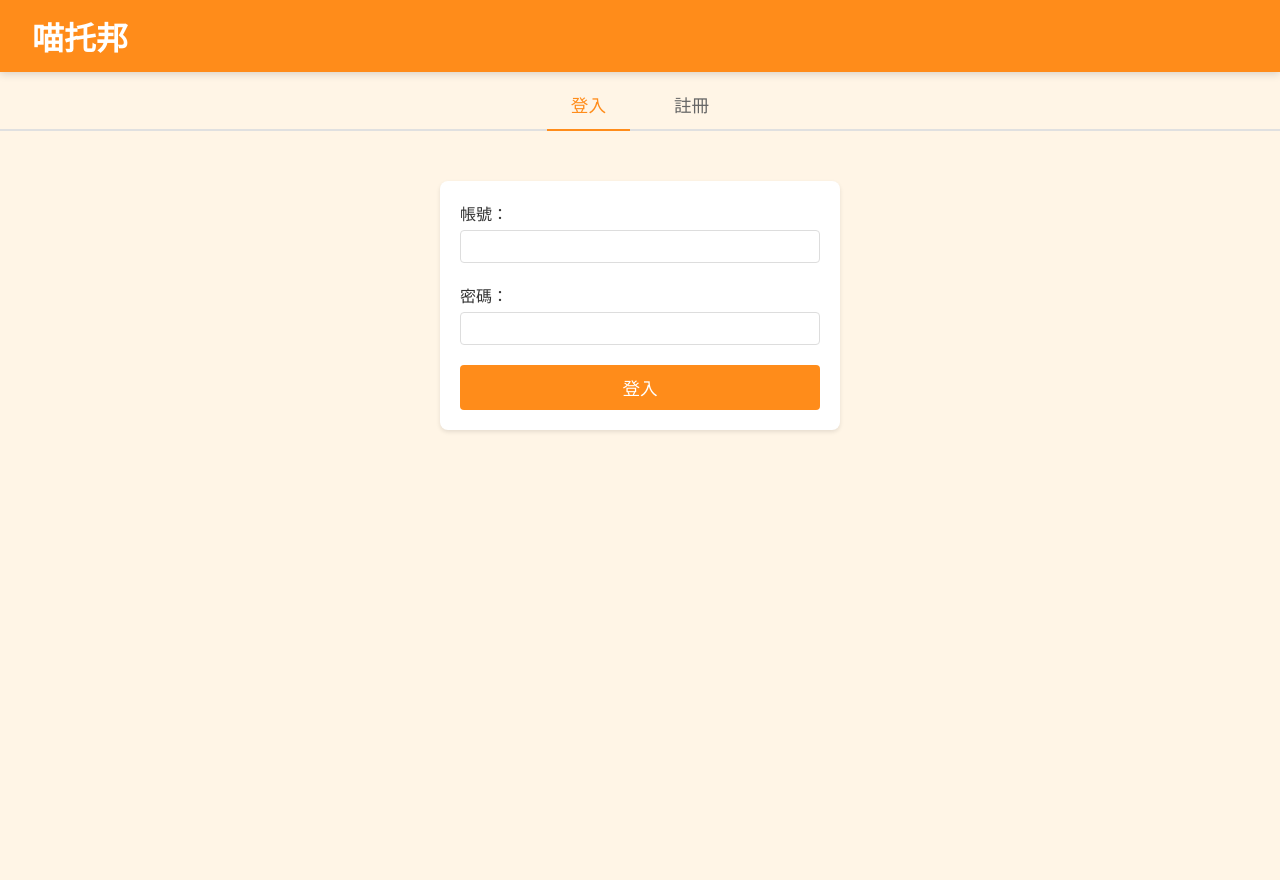
After one commit to xinchen-8/Meowtopia, a Flask app: page /login_signUp in a window 1280 px wide. The commit adds this page. Run offline with Flask 3, Linux system fonts and the light colour scheme; parts of the project's set-up code (start-up, migrations or seed data) failed here and were passed over.

Commit message:
update home page & login/signUp page

```diff
--- a/app.py
+++ b/app.py
@@ -69,32 +69,31 @@ class Adoption(db.Model):
 def home():
     return render_template('index.html')
 
-# 登入
-@app.route('/login', methods=['GET', 'POST'])
-def login():
-    if request.method == 'POST':
+# 登入和註冊
+@app.route('/login_signUp', methods=['GET', 'POST'])
+def login_signUp():
+    tab = request.args.get('tab', 'login')  # 默認顯示登入表單
+
+    if tab == 'login' and request.method == 'POST':
+        # 登入邏輯
         user = User.query.filter_by(username=request.form['username']).first()
         if user and user.check_password(request.form['password']):
             login_user(user)
             return redirect(url_for('dashboard'))
-        flash('Invalid username or password')
-    return render_template('login.html')
+        flash('無效的用戶名或密碼')
 
-# 註冊
-@app.route('/register', methods=['GET', 'POST'])
-def register():
-    if request.method == 'POST':
+    elif tab == 'signup' and request.method == 'POST':
+        # 註冊邏輯
         user = User(
             username=request.form['username'],
-            age=request.form['age'],
-            gender=request.form['gender'],
             contact=request.form['contact']
         )
         user.set_password(request.form['password'])
         db.session.add(user)
         db.session.commit()
-        return redirect(url_for('login'))
-    return render_template('register.html')
+        return redirect(url_for('login_signUp', tab='login'))
+
+    return render_template('login_signUp.html', tab=tab)
 
 # 登出路由
 @app.route('/logout')
--- a/static/styles.css
+++ b/static/styles.css
@@ -1,149 +1,251 @@
 :root {
-    --primary: #4A90E2;
-    --secondary: #6c757d;
-    --success: #28a745;
-    --background: #f8f9fa;
-    --text: #333;
+    --primary: #ff8c1a;
+    --primary-dark: #ff6600;
+    --text-light: #FFE4B5;
+    --background: #fff5e6;
 }
 
+/* 重置所有元素的預設樣式 */
 * {
     margin: 0;
     padding: 0;
     box-sizing: border-box;
 }
 
+/* 網站基礎樣式設定 */
 body {
-    font-family: 'Microsoft JhengHei', sans-serif;
-    line-height: 1.6;
-    background: var(--background);
+    font-family: "Microsoft JhengHei", Arial, sans-serif;
+    background-color: var(--background);
+    min-height: 100vh;
 }
 
-.navbar {
-    background: white;
-    box-shadow: 0 2px 4px rgba(0,0,0,0.1);
+/* 頂部導航欄樣式 */
+.header {
+    background-color: var(--primary);
+    padding: 0.8rem 2rem;
+    box-shadow: 0 2px 8px rgba(0,0,0,0.15);
+    display: flex;
+    justify-content: space-between;
+    align-items: center;
     position: fixed;
+    top: 0;
     width: 100%;
-    top: 0;
     z-index: 1000;
 }
 
-.nav-container {
-    max-width: 1200px;
-    margin: 0 auto;
-    padding: 1rem;
-    display: flex;
-    justify-content: space-between;
-    align-items: center;
+/* 網站 Logo 樣式 */
+.logo {
+    color: white;
+    font-size: 2rem;
+    font-weight: bold;
+    text-decoration: none;  /* 去掉下劃線 */
+    transition: transform 0.3s;
 }
 
-.nav-links a {
-    color: var(--text);
-    text-decoration: none;
-    margin-left: 1.5rem;
-    transition: color 0.3s;
+.logo:hover {
+    transform: scale(1.05);
 }
 
-.nav-links a:hover {
+/* 首頁登入/註冊按鈕區域樣式 */
+.auth-buttons {
+    display: flex;
+    gap: 1.2rem;
+}
+
+.auth-buttons a {
+    text-decoration: none;
+    color: white;
+    padding: 0.6rem 1.2rem;
+    border: 2px solid white;
+    border-radius: 25px;
+    transition: all 0.3s;
+    font-weight: 500;
+}
+
+.auth-buttons a:hover {
+    background: white;
     color: var(--primary);
 }
 
+/* Hero 區域樣式 - 網站主要視覺焦點 */
 .hero {
-    height: 60vh;
-    background: linear-gradient(rgba(0,0,0,0.5), rgba(0,0,0,0.5)), url('/static/images/hero-bg.jpg');
-    background-size: cover;
-    background-position: center;
+    height: 100vh;
+    background: linear-gradient(rgba(255,140,26,0.3), rgba(255,140,26,0.3)),
+                url("images/cat.jpg") center/cover;
     display: flex;
     align-items: center;
     justify-content: center;
     text-align: center;
-    color: white;
-    margin-top: 60px;
-}
-
-.container {
-    max-width: 1200px;
-    margin: 0 auto;
     padding: 2rem;
 }
 
-.cats-grid {
-    display: grid;
-    grid-template-columns: repeat(auto-fill, minmax(280px, 1fr));
-    gap: 2rem;
-    padding: 2rem 0;
+/* Hero 內容區塊樣式 */
+.hero-content {
+    background: rgba(0,0,0,0.5);
+    padding: 2.5rem;
+    border-radius: 15px;
+    max-width: 600px;
+    text-align: center;
+    backdrop-filter: blur(5px);
 }
 
-.cat-card {
-    background: white;
-    border-radius: 10px;
-    overflow: hidden;
-    box-shadow: 0 2px 10px rgba(0,0,0,0.1);
-    transition: transform 0.3s;
+/* 主標題樣式 */
+.hero-content h1 {
+    font-size: clamp(2rem, 5vw, 3rem);
+    margin-bottom: 1.5rem;
+    color: var(--text-light);
 }
 
-.cat-card:hover {
-    transform: translateY(-5px);
+/* 副標題樣式 */
+.hero-content p {
+    font-size: clamp(1rem, 3vw, 1.2rem);
+    margin-bottom: 2rem;
+    color: white;
+    line-height: 1.6;
 }
 
-.card-image {
-    position: relative;
-    height: 200px;
+/* 行動召喚按鈕樣式 */
+.cta-button {
+    display: inline-block;
+    background-color: var(--primary);
+    color: white;
+    padding: 1rem 2.5rem;
+    border-radius: 30px;
+    text-decoration: none;
+    font-size: 1.1rem;
+    transition: all 0.3s;
+    font-weight: bold;
 }
 
-.card-image img {
-    width: 100%;
-    height: 100%;
-    object-fit: cover;
+.cta-button:hover {
+    background-color: var(--primary-dark);
+    transform: translateY(-2px);
+    box-shadow: 0 4px 12px rgba(0,0,0,0.2);
 }
 
-.status-badge {
-    position: absolute;
-    top: 1rem;
-    right: 1rem;
-    background: var(--success);
-    color: white;
-    padding: 0.25rem 0.75rem;
-    border-radius: 20px;
-    font-size: 0.875rem;
+/* 右下角吉祥物圖示樣式 */
+.mascot {
+    position: fixed;
+    bottom: 2rem;
+    right: 2rem;
+    width: 100px;
+    height: 100px;
+    border-radius: 50%;
+    border: 4px solid var(--primary);
+    box-shadow: 0 4px 12px rgba(0,0,0,0.2);
+    transition: transform 0.3s;
+    overflow: hidden;
+    cursor: pointer;
 }
 
-.card-content {
-    padding: 1.5rem;
+.mascot:hover {
+    transform: scale(1.1);
 }
 
-.cat-tags {
-    display: flex;
-    gap: 0.5rem;
-    margin: 0.5rem 0;
+@media (max-width: 768px) {
+    .header {
+        padding: 1rem;
+    }
+
+    .auth-buttons a {
+        padding: 0.5rem 1rem;
+        font-size: 0.9rem;
+    }
+
+    .mascot {
+        width: 80px;
+        height: 80px;
+        bottom: 1.5rem;
+        right: 1.5rem;
+    }
 }
 
-.tag {
-    background: #e9ecef;
-    padding: 0.25rem 0.75rem;
-    border-radius: 20px;
-    font-size: 0.875rem;
+/* 分頁切換樣式 */
+.tabs {
+    display: flex;
+    justify-content: center;
+    margin-top: 80px; /* 根據需要調整 */
+    margin-bottom: 30px;
+    border-bottom: 2px solid #e0e0e0;
+    position: relative; /* 確保可以應用 z-index */
+    z-index: 999; /* 使 .tabs 在 header 下方 */
 }
 
-.btn-primary {
-    display: block;
-    width: 100%;
-    padding: 0.75rem;
-    background: var(--primary);
-    color: white;
-    text-align: center;
-    text-decoration: none;
-    border-radius: 5px;
-    margin-top: 1rem;
-    transition: background 0.3s;
+.tab-content {
+    display: none; /* 預設隱藏所有表單 */
 }
 
-.btn-primary:hover {
-    background: #357ABD;
+.tab-content.active {
+    display: block; /* 只有加上 active 樣式時才顯示 */
+}
+.tab-button {
+    padding: 12px 24px;
+    font-size: 1.1em;
+    background: none;
+    border: none;
+    color: #666;
+    cursor: pointer;
+    margin: 0 10px;
+    position: relative;
+    transition: all 0.3s;
 }
 
-.footer {
+.tab-button:hover {
+    color: #ff8c1a;
+}
+
+.tab-button.active {
+    color: #ff8c1a;
+}
+
+.tab-button.active::after {
+    content: '';
+    position: absolute;
+    bottom: -2px;
+    left: 0;
+    width: 100%;
+    height: 2px;
+    background-color: #ff8c1a;
+}
+
+/* 表單樣式 */
+.form-container {
+    max-width: 400px;
+    margin: 50px auto;
+    padding: 20px;
     background: white;
-    padding: 2rem 0;
-    text-align: center;
-    margin-top: 3rem;
+    border-radius: 8px;
+    box-shadow: 0 2px 4px rgba(0,0,0,0.1);
 }
+
+.form-group {
+    margin-bottom: 20px;
+}
+
+.form-group label {
+    display: block;
+    margin-bottom: 5px;
+    color: #333;
+}
+
+.form-group input {
+    width: 100%;
+    padding: 8px;
+    border: 1px solid #ddd;
+    border-radius: 4px;
+}
+
+.submit-btn {
+    background-color: #ff8c1a;
+    color: white;
+    padding: 10px 20px;
+    border: none;
+    border-radius: 4px;
+    cursor: pointer;
+    width: 100%;
+    font-size: 1.1em;
+}
+
+.submit-btn:hover {
+    background-color: #ff6600;
+}
--- /dev/null
+++ b/templates/login_signUp.html
@@ -0,0 +1,81 @@
+<!DOCTYPE html>
+<html lang="en">
+<head>
+    <meta charset="UTF-8">
+    <meta name="viewport" content="width=device-width, initial-scale=1.0">
+    <link rel="stylesheet" href="{{ url_for('static', filename='styles.css') }}">
+    <title>登入 / 註冊</title>
+    <script>
+        function showTab(tabId) {
+            // 隱藏所有內容
+            document.querySelectorAll('.tab-content').forEach(content => {
+                content.classList.remove('active');
+            });
+
+            // 移除所有按鈕的 active 樣式
+            document.querySelectorAll('.tab-button').forEach(button => {
+                button.classList.remove('active');
+            });
+
+            // 顯示選中的內容
+            document.getElementById(tabId).classList.add('active');
+
+            // 為目標按鈕添加 active 樣式
+            event.target.classList.add('active');
+        }
+    </script>
+</head>
+<body>
+    <header class="header">
+        <a class="logo" href="{{ url_for('home') }}">喵托邦</a>
+    </header>
+
+    <div class="tabs">
+        <!-- 頁面加載時，根據後端傳遞的 tab 值設置初始 active 樣式 -->
+        <button class="tab-button {% if tab == 'login' %}active{% endif %}" onclick="showTab('login')">登入</button>
+        <button class="tab-button {% if tab == 'signup' %}active{% endif %}" onclick="showTab('signup')">註冊</button>
+    </div>
+
+    <!-- 登入表單 -->
+    <div id="login" class="tab-content {% if tab == 'login' %}active{% endif %}">
+        <div class="form-container">
+            <form action="{{ url_for('login_signUp', tab='login') }}" method="post">
+                <div class="form-group">
+                    <label>帳號：</label>
+                    <input type="text" name="username" required>
+                </div>
+                <div class="form-group">
+                    <label>密碼：</label>
+                    <input type="password" name="password" required>
+                </div>
+                <button type="submit" class="submit-btn">登入</button>
+            </form>
+        </div>
+    </div>
+
+    <!-- 註冊表單 -->
+    <div id="signup" class="tab-content {% if tab == 'signup' %}active{% endif %}">
+        <div class="form-container">
+            <form action="{{ url_for('login_signUp', tab='signup') }}" method="post">
+                <div class="form-group">
+                    <label>帳號：</label>
+                    <input type="text" name="username" required>
+                </div>
+                <div class="form-group">
+                    <label>密碼：</label>
+                    <input type="password" name="password" required>
+                </div>
+                <div class="form-group">
+                    <label>確認密碼：</label>
+                    <input type="password" required>
+                </div>
+                <div class="form-group">
+                    <label>手機號碼：</label>
+                    <input type="number" name="contact" required>
+                </div>
+                <button type="submit" class="submit-btn">註冊</button>
+            </form>
+        </div>
+    </div>
+</body>
+</html>
```
Also changed, not shown: static/cat.css (+0 -31 lines), templates/index.html (+19 -6 lines), templates/login.html (deleted, +0 -11 lines), templates/signUp.html (deleted, +0 -11 lines), static/images/cat.jpg (added), static/images/mascot.png (added).
